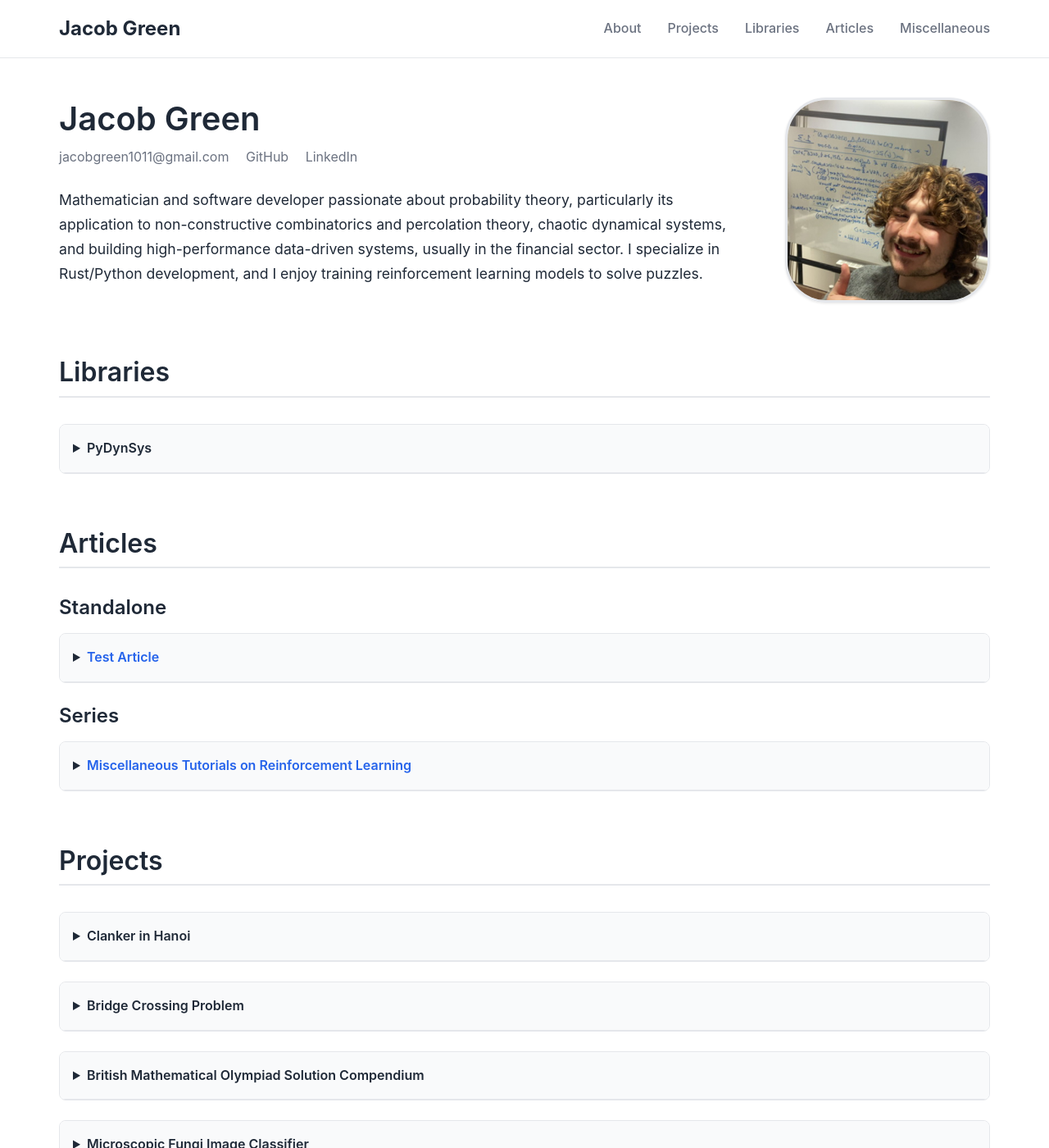
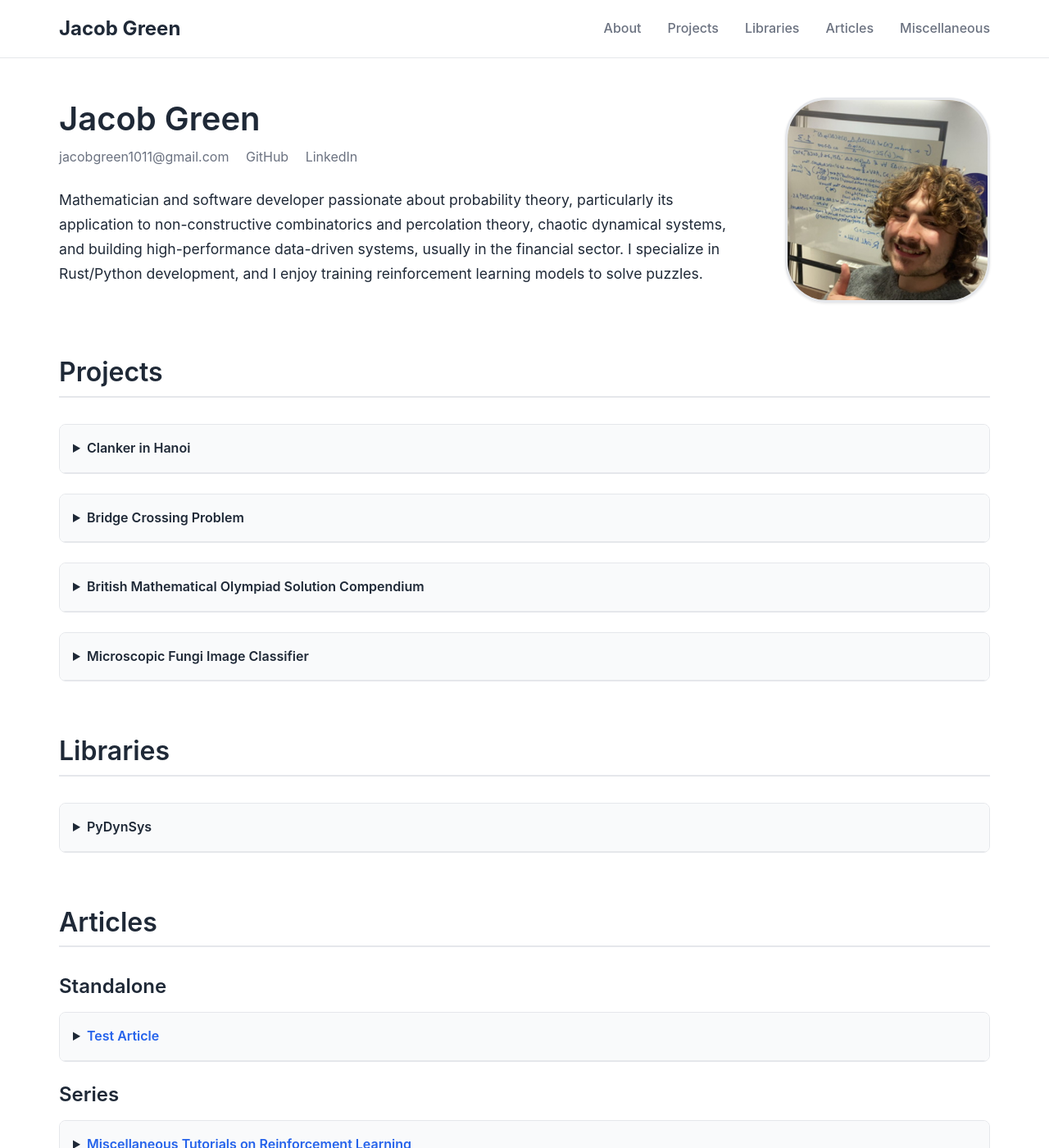
Before and after one commit to jg1011/jg1011.github.io, a Jekyll site: the page built from index.md, in a window 1280 px wide and 1400 px high. Shown: the whole window at 82% size. Built offline with Jekyll 4.4.1, drawn with Linux system fonts in a browser that asks for light colours.

Commit message:
trying once again to fix html markdown rendering

```diff
--- a/_config.yml
+++ b/_config.yml
@@ -22,6 +22,7 @@ kramdown:
   input: GFM
   syntax_highlighter: rouge
   math_engine: null
+  hard_wrap: false
 
 # Collections
 collections:
--- a/_layouts/article.html
+++ b/_layouts/article.html
@@ -21,7 +21,7 @@ layout: default
         {% endif %}
     </header>
 
-    <div class="article-content tex2jax_process">
+    <div class="article-content">
         {{ content }}
     </div>
 
--- a/index.md
+++ b/index.md
@@ -18,55 +18,6 @@ title: Home
             </div>
         </div>
         <img src="{{ '/assets/images/profile_photo.jpg' | relative_url }}" alt="Jacob Green" class="hero-photo">
-    </section>
-
-    <!-- Libraries Section -->
-    <section id="libraries" class="section">
-        <h2 class="section-title">Libraries</h2>
-
-        <details>
-            <summary>PyDynSys</summary>
-            <div class="details-content">
-                <div class="library-card">
-                    <img src="{{ '/assets/images/pydynsys.gif' | relative_url }}" alt="PyDynSys" class="library-image">
-                    <div class="library-info">
-                        <h3 class="library-title">PyDynSys (currently in alpha)</h3>
-                        <p class="library-description">An object oriented library for the analysis of dynamical systems, designed for mathematically mature use-cases: Symbolic, functional and numerical dynamical system builders, trajectory computation with caching via scipy and plotting with matplotlib, support for both autonomous and non-autonomous systems, in-built n-pendulum and driven pendulum models with matplotlib simulations, symbolic phase space support with plotting utilities, in-built bifurification analysis utilities and more!</p>
-                        <div class="library-links">
-                            <a href="https://github.com/jg1011/PyDynSys" target="_blank">GitHub</a>
-                            <a href="#" target="_blank">Documentation</a>
-                        </div>
-                    </div>
-                </div>
-            </div>
-        </details>
-    </section>
-
-    <!-- Articles Section -->
-    <section id="articles" class="section">
-        <h2 class="section-title">Articles</h2>
-
-        <h3>Standalone</h3>
-        <details>
-            <summary><a href="{{ '/articles/test/article-1' | relative_url }}">Test Article</a></summary>
-            <div class="details-content">
-                <p>A test article to demonstrate the article functionality with Lorem ipsum content and mathematical examples.</p>
-            </div>
-        </details>
-
-        <h3>Series</h3>
-        <details>
-            <summary><a href="{{ '/articles/rl-tutorials/tut1' | relative_url }}">Miscellaneous Tutorials on Reinforcement Learning</a></summary>
-            <div class="details-content">
-                <p>A collection of tutorials, in <a href="https://arxiv.org/abs/2504.05042" target="_blank">British academic parlance</a> that is, for  topics in reinforcement learning. We go into further mathematical depth than standard texts, such as <a href="https://web.stanford.edu/class/psych209/Readings/SuttonBartoIPRLBook2ndEd.pdf" target="_blank">Sutton's Introduction to Reinforcement Learning</a>, and as such expect a greater deal of mathematical maturity. I'd approximate this to be at the level of a 2nd-3rd year mathematics undergraduate. I try to write in a more conversational style, both to appease Socrates and to capture that tutorial feeling. I may record some seminars around this content if I find the time.</p>
-                <div class="series-parts">
-                    <h4>Parts:</h4>
-                    <ul>
-                        <li><a href="{{ '/articles/rl-tutorials/tut1' | relative_url }}">Part 1: What actually is reinforcement learning?</a></li>
-                    </ul>
-                </div>
-            </div>
-        </details>
     </section>
 
     <!-- Projects Section -->
@@ -139,6 +90,55 @@ title: Home
         </details>
     </section>
 
+    <!-- Libraries Section -->
+    <section id="libraries" class="section">
+        <h2 class="section-title">Libraries</h2>
+
+        <details>
+            <summary>PyDynSys</summary>
+            <div class="details-content">
+                <div class="library-card">
+                    <img src="{{ '/assets/images/pydynsys.gif' | relative_url }}" alt="PyDynSys" class="library-image">
+                    <div class="library-info">
+                        <h3 class="library-title">PyDynSys (currently in alpha)</h3>
+                        <p class="library-description">An object oriented library for the analysis of dynamical systems, designed for mathematically mature use-cases: Symbolic, functional and numerical dynamical system builders, trajectory computation with caching via scipy and plotting with matplotlib, support for both autonomous and non-autonomous systems, in-built n-pendulum and driven pendulum models with matplotlib simulations, symbolic phase space support with plotting utilities, in-built bifurification analysis utilities and more!</p>
+                        <div class="library-links">
+                            <a href="https://github.com/jg1011/PyDynSys" target="_blank">GitHub</a>
+                            <a href="#" target="_blank">Documentation</a>
+                        </div>
+                    </div>
+                </div>
+            </div>
+        </details>
+    </section>
+
+    <!-- Articles Section -->
+    <section id="articles" class="section">
+        <h2 class="section-title">Articles</h2>
+
+        <h3>Standalone</h3>
+        <details>
+            <summary><a href="{{ '/articles/test/article-1' | relative_url }}">Test Article</a></summary>
+            <div class="details-content">
+                <p>A test article to demonstrate the article functionality with Lorem ipsum content and mathematical examples.</p>
+            </div>
+        </details>
+
+        <h3>Series</h3>
+        <details>
+            <summary><a href="{{ '/articles/rl-tutorials/tut1' | relative_url }}">Miscellaneous Tutorials on Reinforcement Learning</a></summary>
+            <div class="details-content">
+                <p>A collection of tutorials, in <a href="https://arxiv.org/abs/2504.05042" target="_blank">British academic parlance</a> that is, for  topics in reinforcement learning. We go into further mathematical depth than standard texts, such as <a href="https://web.stanford.edu/class/psych209/Readings/SuttonBartoIPRLBook2ndEd.pdf" target="_blank">Sutton's Introduction to Reinforcement Learning</a>, and as such expect a greater deal of mathematical maturity. I'd approximate this to be at the level of a 2nd-3rd year mathematics undergraduate. I try to write in a more conversational style, both to appease Socrates and to capture that tutorial feeling. I may record some seminars around this content if I find the time.</p>
+                <div class="series-parts">
+                    <h4>Parts:</h4>
+                    <ul>
+                        <li><a href="{{ '/articles/rl-tutorials/tut1' | relative_url }}">Part 1: What actually is reinforcement learning?</a></li>
+                    </ul>
+                </div>
+            </div>
+        </details>
+    </section>
+
     <!-- Miscellaneous Section -->
     <section id="miscellaneous" class="section">
         <h2 class="section-title">Miscellaneous</h2>
```
Also changed, not shown: _layouts/default.html (+3 -16 lines).
